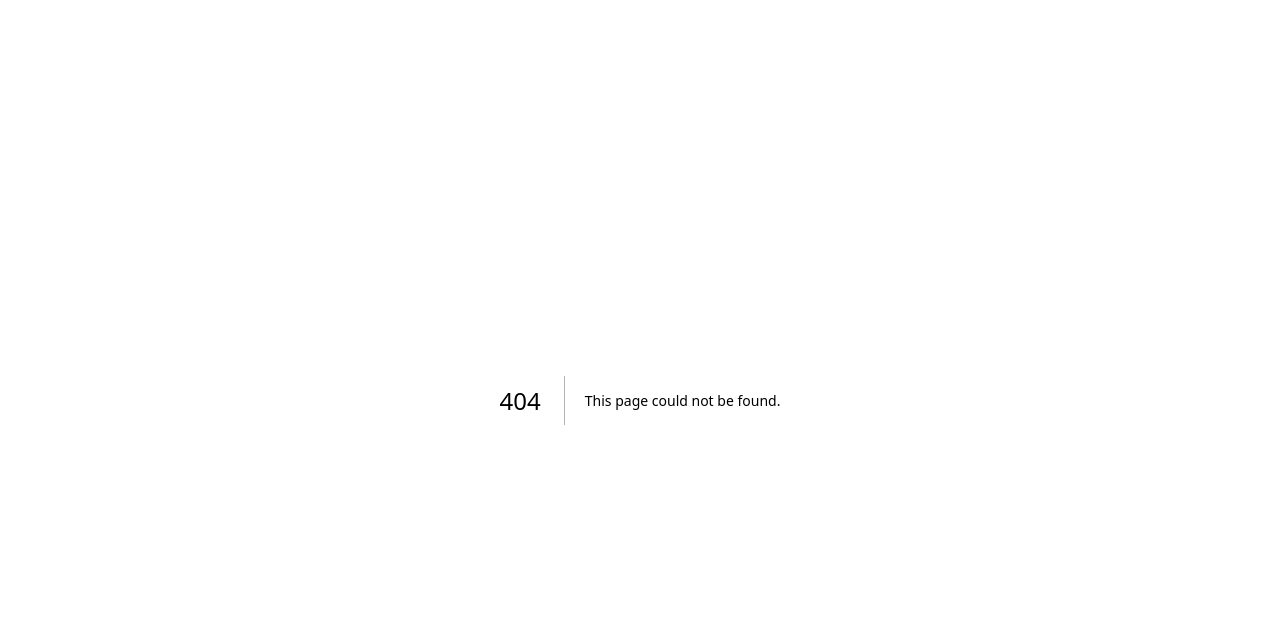
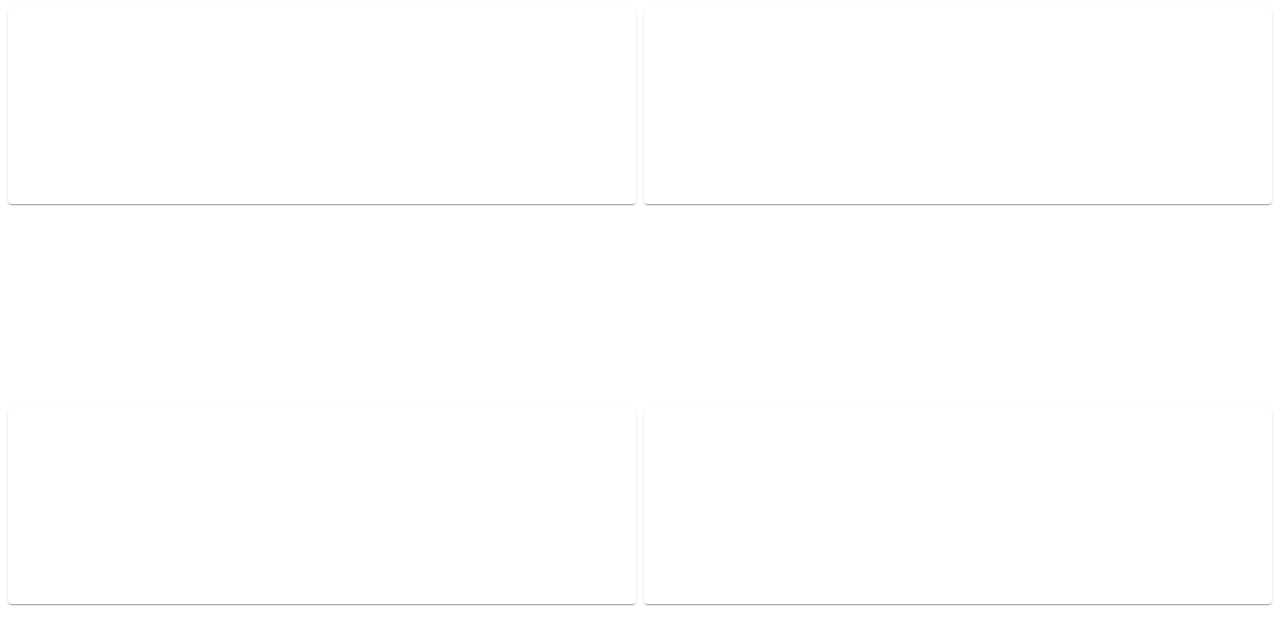
Before and after one commit to CesarQD98/mui-nextjs-playground, a Next.js app: page /testing-grid in a window 1280 px wide. Before the commit this address had no page. Shown: the top 644 px of the page. Built offline with nearby package versions, Linux system fonts and the light colour scheme.

Commit message:
Content of testing-grid

```diff
--- /dev/null
+++ b/app/testing-grid/page.jsx
@@ -0,0 +1,28 @@
+import { Grid, Paper } from '@mui/material'
+
+export default function ClientInterface () {
+  return (
+    <Grid sx={{ height: '100vh' }} container spacing={1}>
+      <Grid item xs={12} sm={6} md={6} lg={6}>
+        <Paper sx={{ height: '50%' }}>
+          {/* Content for the first item */}
+        </Paper>
+      </Grid>
+      <Grid item xs={12} sm={6} md={6} lg={6}>
+        <Paper sx={{ height: '50%' }}>
+          {/* Content for the first item */}
+        </Paper>
+      </Grid>
+      <Grid item xs={12} sm={6} md={6} lg={6}>
+        <Paper sx={{ height: '50%' }}>
+          {/* Content for the first item */}
+        </Paper>
+      </Grid>
+      <Grid item xs={12} sm={6} md={6} lg={6}>
+        <Paper sx={{ height: '50%' }}>
+          {/* Content for the second item */}
+        </Paper>
+      </Grid>
+    </Grid>
+  )
+}
```
